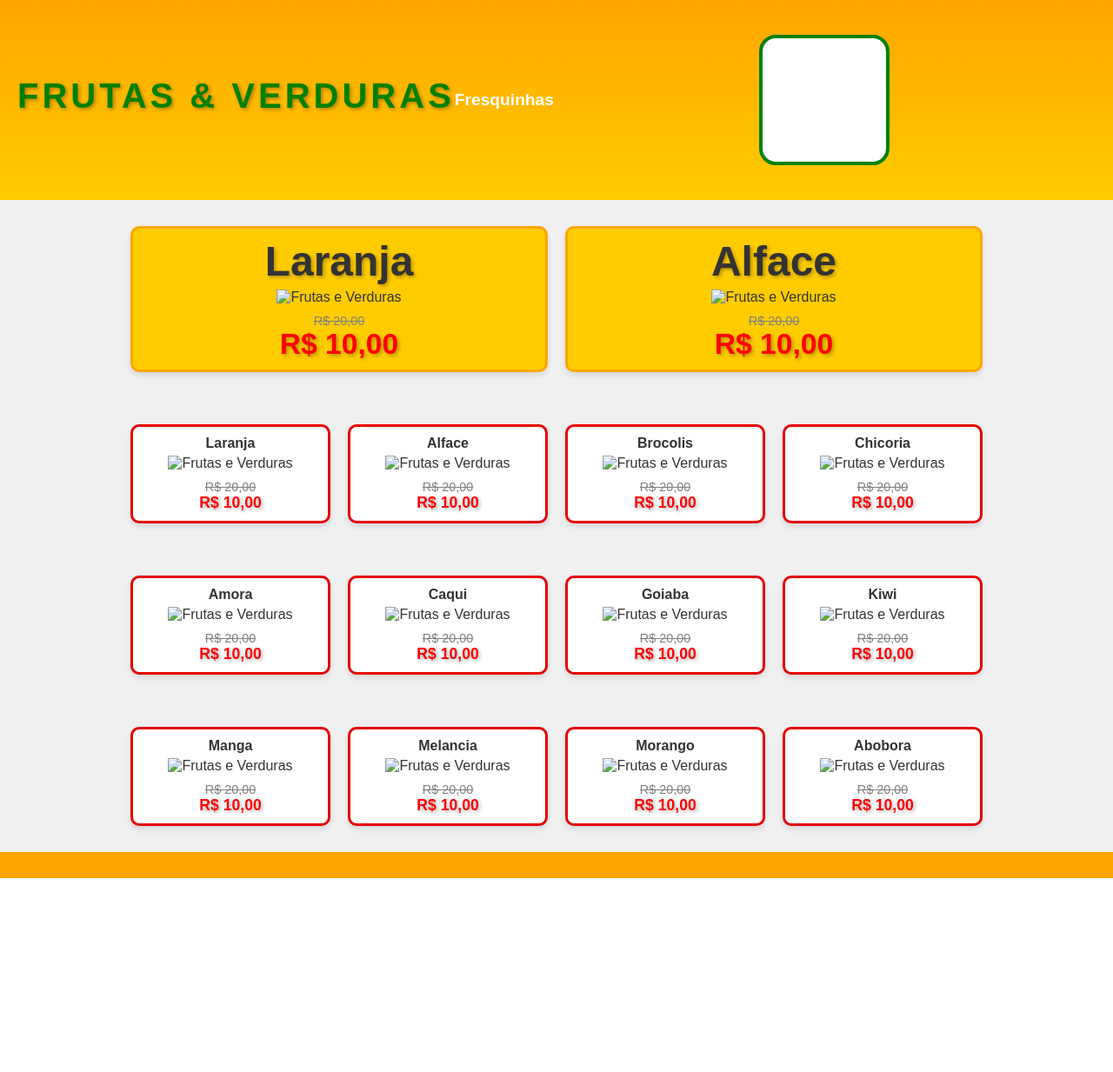
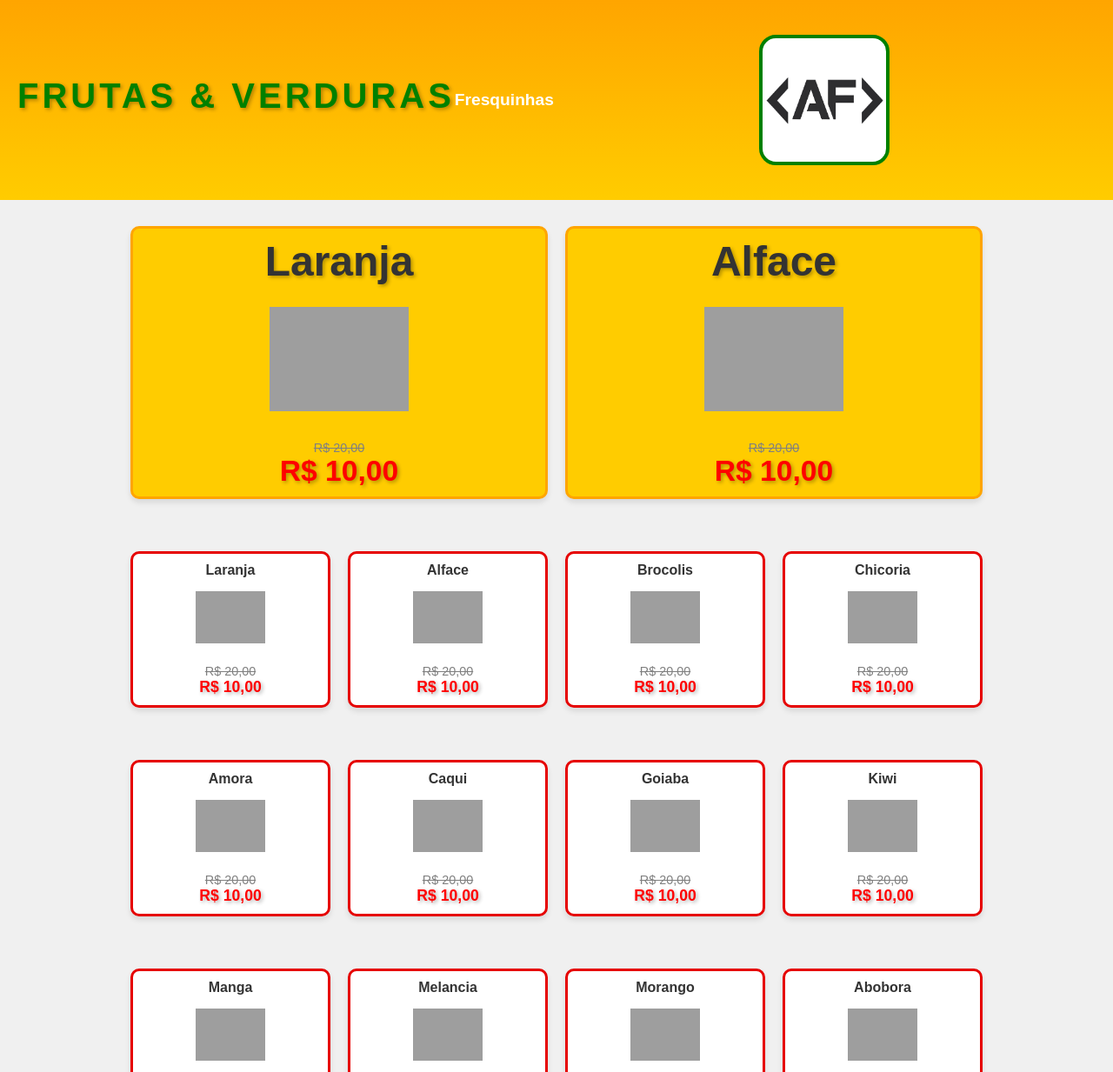
Before and after one commit to AndrewBlack21/Encarte_Mercado, a plain HTML site: page index.html in a window 1280 px wide. Shown: the top 1233 px of the page at 87% size. Before the commit the page ends 1010 px from the top, so only its background shows below. Drawn offline with Linux system fonts and the light colour scheme; the site is published under a folder, as on GitHub Pages, so addresses that start at the root find nothing.

Commit message:
"FIx: Bug na imagem"

```diff
--- a/index.html
+++ b/index.html
@@ -12,7 +12,7 @@
       <!-- Colocamos  no header o titulo principal e o logo -->
       <h1>FRUTAS & VERDURAS</h1>
       <h2>Fresquinhas</h2>
-      <div class="logo-box"><img src="/AF.png" alt="" /></div>
+      <div class="logo-box"><img src="./AF.png" alt="" /></div>
     </header>
     <!-- Main aonde iremos colocar os section(seções) mostrando onde tem o conteudo principal -->
     <main>
@@ -21,7 +21,7 @@
         <div class="destaque">
           <h3>Laranja</h3>
           <img
-            src="/Laranja_PNG.png"
+            src="./Laranja_PNG.png"
             alt="Frutas e Verduras"
             width="120"
             height="120"
@@ -34,7 +34,7 @@
         <div class="destaque">
           <h3>Alface</h3>
           <img
-            src="/alface-fresca.jpg"
+            src="./alface-fresca.jpg"
             alt="Frutas e Verduras"
             width="120"
             height="120"
@@ -48,7 +48,7 @@
         <div class="produto">
           <h3>Laranja</h3>
           <img
-            src="/Laranja_PNG.png"
+            src="./Laranja_PNG.png"
             alt="Frutas e Verduras"
             width="120"
             height="120"
@@ -61,7 +61,7 @@
         <div class="produto">
           <h3>Alface</h3>
           <img
-            src="/alface-fresca.jpg"
+            src="./alface-fresca.jpg"
             alt="Frutas e Verduras"
             width="120"
             height="120"
@@ -73,7 +73,7 @@
         <div class="produto">
           <h3>Brocolis</h3>
           <img
-            src="/brocolis-verdes.jpg"
+            src="./brocolis-verdes.jpg"
             alt="Frutas e Verduras"
             width="120"
             height="120"
@@ -86,7 +86,7 @@
         <div class="produto">
           <h3>Chicoria</h3>
           <img
-            src="/Laranja_PNG.png"
+            src="./Laranja_PNG.png"
             alt="Frutas e Verduras"
             width="120"
             height="120"
@@ -101,7 +101,7 @@
         <div class="produto">
           <h3>Amora</h3>
           <img
-            src="/Laranja_PNG.png"
+            src="./Laranja_PNG.png"
             alt="Frutas e Verduras"
             width="120"
             height="120"
@@ -114,7 +114,7 @@
         <div class="produto">
           <h3>Caqui</h3>
           <img
-            src="/Laranja_PNG.png"
+            src="./Laranja_PNG.png"
             alt="Frutas e Verduras"
             width="120"
             height="120"
@@ -127,7 +127,7 @@
         <div class="produto">
           <h3>Goiaba</h3>
           <img
-            src="/Laranja_PNG.png"
+            src="./Laranja_PNG.png"
             alt="Frutas e Verduras"
             width="120"
             height="120"
@@ -140,7 +140,7 @@
         <div class="produto">
           <h3>Kiwi</h3>
           <img
-            src="/Laranja_PNG.png"
+            src="./Laranja_PNG.png"
             alt="Frutas e Verduras"
             width="120"
             height="120"
@@ -155,7 +155,7 @@
         <div class="produto">
           <h3>Manga</h3>
           <img
-            src="/Laranja_PNG.png"
+            src="./Laranja_PNG.png"
             alt="Frutas e Verduras"
             width="120"
             height="120"
@@ -168,7 +168,7 @@
         <div class="produto">
           <h3>Melancia</h3>
           <img
-            src="/Laranja_PNG.png"
+            src="./Laranja_PNG.png"
             alt="Frutas e Verduras"
             width="120"
             height="120"
@@ -181,7 +181,7 @@
         <div class="produto">
           <h3>Morango</h3>
           <img
-            src="/Laranja_PNG.png"
+            src="./Laranja_PNG.png"
             alt="Frutas e Verduras"
             width="120"
             height="120"
@@ -194,7 +194,7 @@
         <div class="produto">
           <h3>Abobora</h3>
           <img
-            src="/Laranja_PNG.png"
+            src="./Laranja_PNG.png"
             alt="Frutas e Verduras"
             width="120"
             height="120"
```
